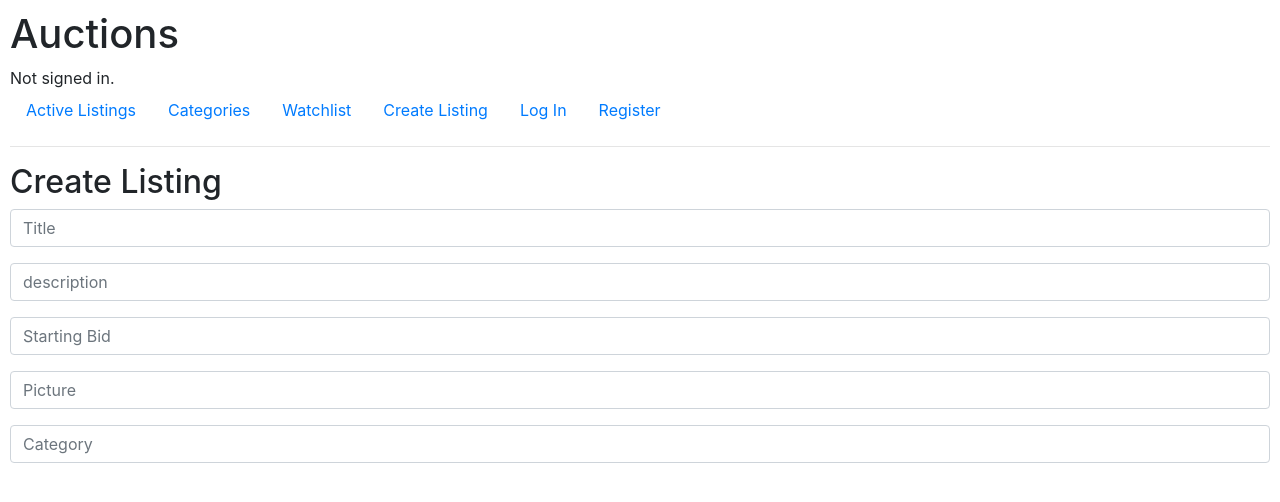
After one commit to Ekaterine6/cs50w, a Django app: page /listing in a window 1280 px wide. The commit adds this page. Shown: the top 502 px of the page. Run offline with Django 3.2, Linux system fonts and the light colour scheme; some libraries are stand-ins or nearby versions.

Commit message:
finished the form design for create listing

```diff
--- a/commerce/auctions/templates/auctions/categories.html
+++ b/commerce/auctions/templates/auctions/categories.html
@@ -1,6 +1,6 @@
 {% extends "auctions/layout.html" %}
 
 {% block body %}
-    <h1>Categories</h1>
+    <h2>Categories</h2>
     TODO
 {% endblock %}
--- a/commerce/auctions/templates/auctions/create_listing.html
+++ /dev/null
@@ -1,6 +0,0 @@
-{% extends "auctions/layout.html" %}
-
-{% block body %}
-    <h1>Create Listing</h1>
-    TODO
-{% endblock %}
--- a/commerce/auctions/templates/auctions/layout.html
+++ b/commerce/auctions/templates/auctions/layout.html
@@ -29,7 +29,7 @@
             </li>
 
             <li class="nav-item">
-                <a class="nav-link" href="{% url 'create_listing' %}">Create Listing</a>
+                <a class="nav-link" href="{% url 'listing' %}">Create Listing</a>
             </li>
 
             {% if user.is_authenticated %}
--- /dev/null
+++ b/commerce/auctions/templates/auctions/listing.html
@@ -0,0 +1,23 @@
+{% extends "auctions/layout.html" %}
+
+{% block body %}
+    <h2>Create Listing</h2>
+    <form action="{% url 'listing' %}" method="post">
+        {% csrf_token %}
+        <div class="form-group">
+            <input class="form-control" type="text" name="title" placeholder="Title">
+        </div>
+        <div class="form-group">
+            <input class="form-control" type="text" name="description" placeholder="description">
+        </div>
+        <div class="form-group">
+            <input class="form-control" type="number" name="bid" placeholder="Starting Bid">
+        </div>
+        <div class="form-group">
+            <input class="form-control" type="text" name="picture" placeholder="Picture">
+        </div>
+        <div class="form-group">
+            <input class="form-control" type="text" name="tag_category" placeholder="Category">
+        </div>
+    </form>
+{% endblock %}
--- a/commerce/auctions/templates/auctions/watchlist.html
+++ b/commerce/auctions/templates/auctions/watchlist.html
@@ -1,6 +1,6 @@
 {% extends "auctions/layout.html" %}
 
 {% block body %}
-    <h1>Watchlist</h1>
+    <h2>Watchlist</h2>
     TODO
 {% endblock %}
--- a/commerce/auctions/urls.py
+++ b/commerce/auctions/urls.py
@@ -6,5 +6,8 @@ urlpatterns = [
     path("", views.index, name="index"),
     path("login", views.login_view, name="login"),
     path("logout", views.logout_view, name="logout"),
-    path("register", views.register, name="register")
+    path("register", views.register, name="register"),
+    path("categories", views.categories, name="categories"),
+    path("listing", views.listing, name="listing"),
+    path("watchlist", views.watchlist, name="watchlist")
 ]
--- a/commerce/auctions/views.py
+++ b/commerce/auctions/views.py
@@ -10,6 +10,14 @@ from .models import User
 def index(request):
     return render(request, "auctions/index.html")
 
+def categories(request):
+    return render(request, "auctions/categories.html")
+
+def listing(request):
+    return render(request, "auctions/listing.html")
+
+def watchlist(request):
+    return render(request, "auctions/watchlist.html")
 
 def login_view(request):
     if request.method == "POST":
```
